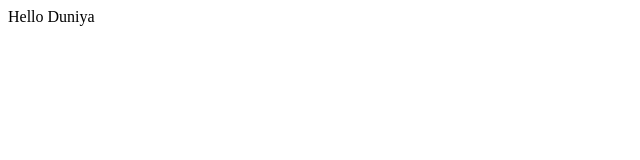
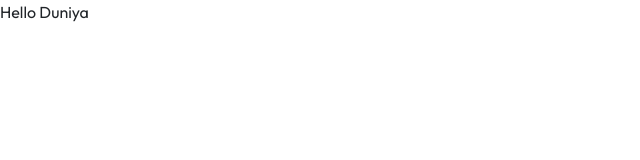
Before and after one commit to YashwantXDX/Retail_Billing_Software, a React (Vite) app in the folder client/: page / in a window 1280 px wide. Shown: the top 160 px of the page, without its empty margins (0-640 px from the left). Built offline with nearby package versions, Linux system fonts and the light colour scheme.

Commit message:
Category Service Done

```diff
--- a/client/src/index.css
+++ b/client/src/index.css
@@ -0,0 +1,8 @@
+@import url('https://fonts.googleapis.com/css2?family=Outfit:wght@100..900&display=swap');
+
+*{
+    box-sizing: border-box;
+    padding: 0;
+    margin: 0;
+    font-family: 'Outfit', 'sans-serif' !important;
+}
--- a/client/src/main.jsx
+++ b/client/src/main.jsx
@@ -1,6 +1,9 @@
 import { createRoot } from 'react-dom/client'
 import './index.css'
 import App from './App.jsx'
+import 'bootstrap/dist/css/bootstrap.css';
+import 'bootstrap/dist/js/bootstrap.bundle.js';
+import 'bootstrap-icons/font/bootstrap-icons.css';
 
 createRoot(document.getElementById('root')).render(
     <App />
```
Also changed, not shown: client/src/Service/CategoryService.js (added, +13 -0 lines), package.json (added, +7 -0 lines), 2 other files (tests, documents, lock files or other folders).
